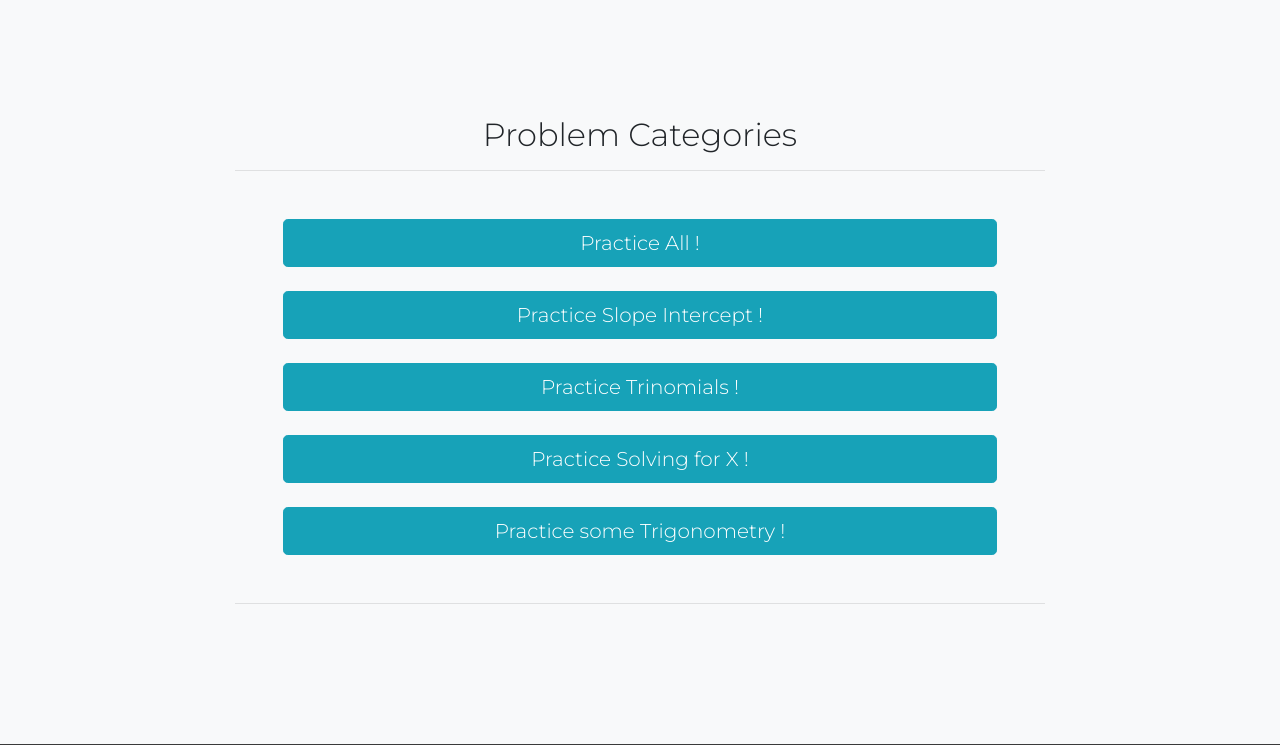
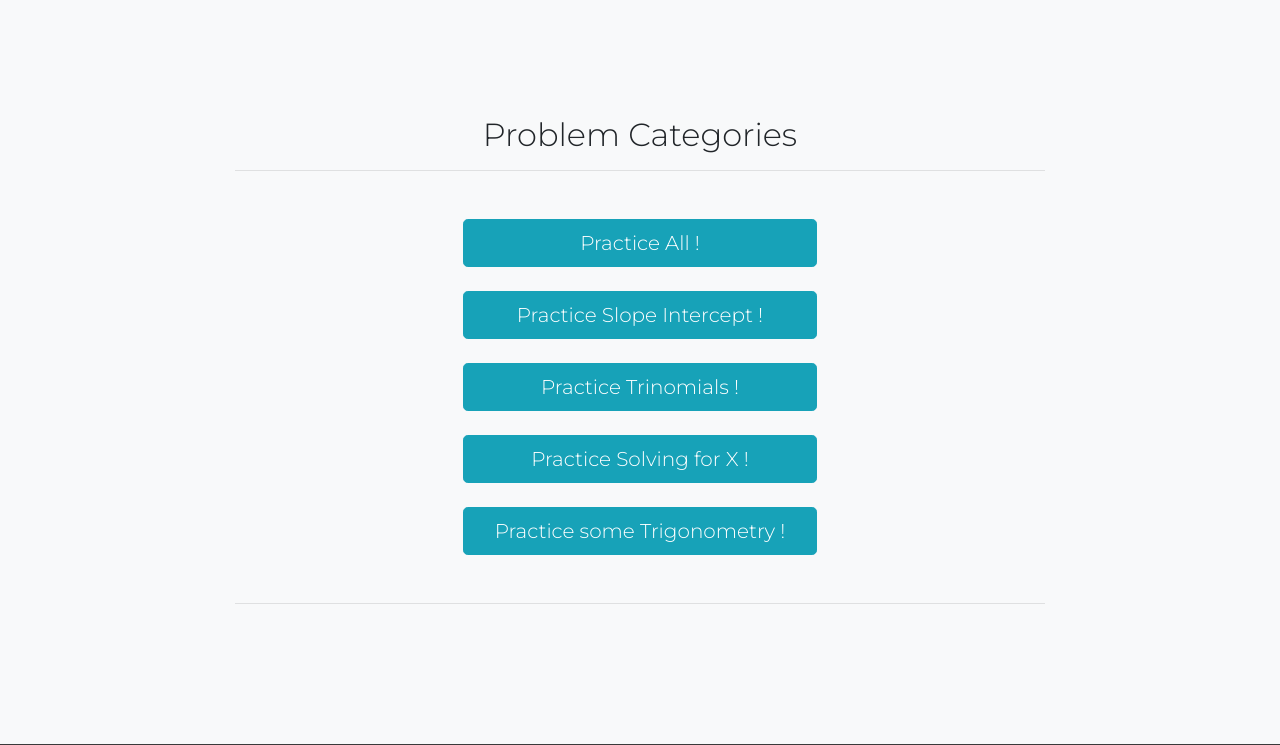
Before and after one commit to PERCK-COMP-484/Final, a PHP site: page /practice.php in a window 1280 px wide. Shown: the part 75-820 px from the top of the page. Run offline with PHP 8.4, Linux system fonts and the light colour scheme; some libraries are stand-ins or nearby versions.

Commit message:
Revert "Revert "Merge branch 'main' into Branch-Robert_Test""
This reverts commit 7a4a1135dae93ab8b192e58856d1637a31b1e20b.

```diff
--- a/index.php
+++ b/index.php
@@ -6,7 +6,7 @@
       <div class="row">
         <div class="col-md-12 pt-5">
           <img class="  mx-auto d-block sec1-img1 " src="img/header-logo1.png" alt="">
-          <div class="sec1-txt mx-auto d-block p-3 m-5  boxShadow">
+          <div class="sec1-txt mx-auto d-block p-3 m-5 boxShadow">
             <h5>
               Lorem ipsum dolor sit amet consectetur adipisicing elit.
               Cumque deserunt id nisi labore architecto, maxime aliquam fugit quia
--- a/practice.php
+++ b/practice.php
@@ -8,16 +8,13 @@
 	}
 </script>
 <main >
-
-<!--  -->
-
 	<div class="container-fluyd bg-light ">
 		<div class="row main-css pt-5 ">
 			<div class="col-md  mx-auto d-block ">
 				<div class=" wrapper-account m0a my-5 bg-light">
 					<h2 class="text-center">Problem Categories</h2>
 					<hr>
-						<div class="px-5 my-5" >
+						<div class="px-5 my-5 mx-auto d-block" style="width: 450px ;">
 							<a href="practiceProblem.php?type=all"><button type="button" class="btn btn-info btn-lg btn-block my-4">Practice All !  </button></a>
 							<a href="practiceProblem.php?type=slope"><button type="button" class="btn btn-info btn-lg btn-block my-4">Practice Slope Intercept !  </button></a>
 							<a href="practiceProblem.php?type=trinomial"><button type="button" class="btn btn-info btn-lg btn-block my-4">Practice Trinomials !  </button></a>
@@ -30,7 +27,6 @@
 			</div>
 		</div>
 	</div>
-
 </main>
 <?php
 	include_once 'footer.php'; //universal footer
```
Also changed, not shown: img/faviconb.ico (added), img/favicong.ico (added), img/faviconw.ico (added), 2 other files.
